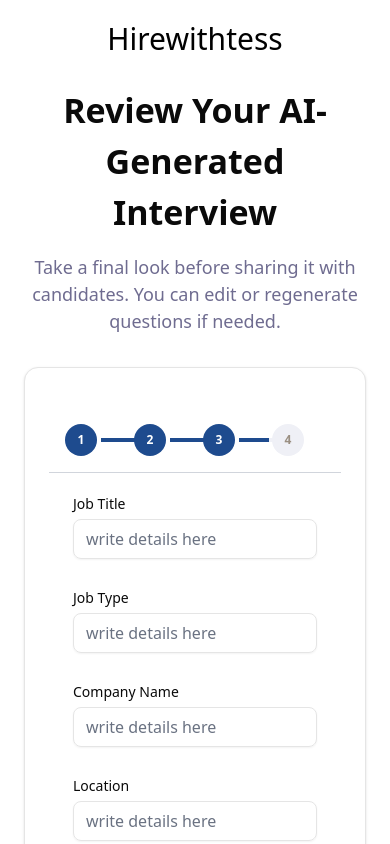
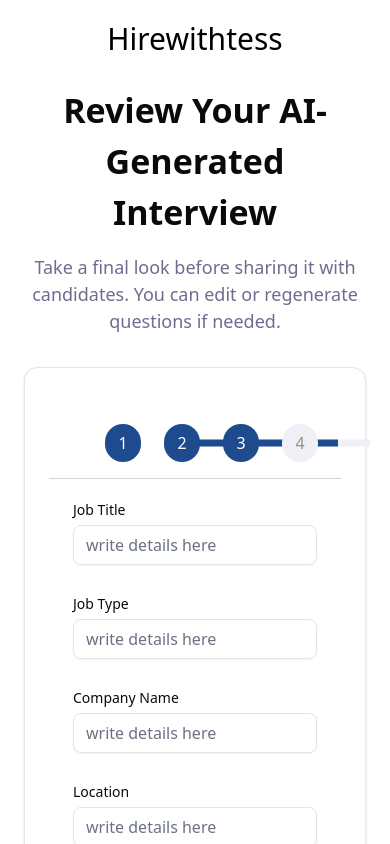
Before and after one commit to sayyamButt317/hire-with-tess-frontend, a Next.js app: page /interview/review in a window 390 px wide. Shown: the top 844 px of the page. Built offline with nearby package versions, Linux system fonts and the light colour scheme.

Commit message:
update stepper

```diff
--- a/src/Routes/api.routes.ts
+++ b/src/Routes/api.routes.ts
@@ -51,6 +51,6 @@ export const GoogleLoginIn = async (data:{accessToken:string}) =>{
 }
 
 export const GenerateIntrviewLink = async(job_id: string) => {
-    const response = await api.get(`api/v1/interview/${job_id}`);
+    const response = await api.get(`/api/v1/generate-interview-link/${job_id}`);
     return response.data;
 }
--- a/src/app/interview/component/stepper.tsx
+++ b/src/app/interview/component/stepper.tsx
@@ -1,31 +1,32 @@
 export default function Stepper({ currentStep }: { currentStep: number }) {
     return (
-        <ol className="flex items-center w-full max-w-3xl ml-4 sm:ml-14">
+        <ol className="flex items-center w-full max-w-3xl ml-14"> {/* Added ml-4 for left gap */}
             {[1, 2, 3, 4].map((step, index) => (
                 <li key={step} className="relative flex w-full items-center">
-                    {/* Step Circle */}
+                    {/* Step circle */}
                     <span
-                        className={`flex items-center justify-center w-8 h-8 sm:w-10 sm:h-10 lg:w-12 lg:h-12 rounded-full shrink-0
-                            text-xs sm:text-sm lg:text-base font-semibold
-                            ${
+                        className={`flex items-center justify-center w-[36px] h-[38px] lg:h-12 lg:w-12 rounded-full shrink-0
+              ${
                             step < currentStep
                                 ? "bg-[#1e4b8e] text-white"  // Completed step
                                 : step === currentStep
-                                    ? "bg-[#1e4b8e] text-white"  // Active step
+                                    ? "bg-[#1e4b8e] text-white"  // Active step (now without gradient)
                                     : "bg-[#EFF0F6] text-[#9A8F82]" // Upcoming step
                         }`}
                     >
-                        {step}
-                    </span>
+            {step}
+          </span>
 
-                    {/* Step Connector */}
+                    {/* Step line (connector) */}
                     {index < 3 && (
-                        <div className="absolute left-[36px] sm:left-[44px] top-1/2 -translate-y-1/2 w-[60px] sm:w-[80px] lg:w-[103px] h-[4px] sm:h-[6px] lg:h-[7px] flex">
+                        <div className="absolute left-[44px] top-1/2 -translate-y-1/2 w-[103px] h-[7px] flex">
+                            {/* First half of the connector: filled for active or completed step */}
                             <div
-                                className={`h-full w-1/2 ${
+                                className={`h-full w-1/2 ml-6 ${
                                     step <= currentStep ? "bg-[#1e4b8e]" : "bg-[#EFF0F6]"
                                 }`}
                             ></div>
+                            {/* Second half of the connector: filled only if step is already completed */}
                             <div
                                 className={`h-full w-1/3 ${
                                     step < currentStep ? "bg-[#1e4b8e]" : "bg-[#EFF0F6]"
```
